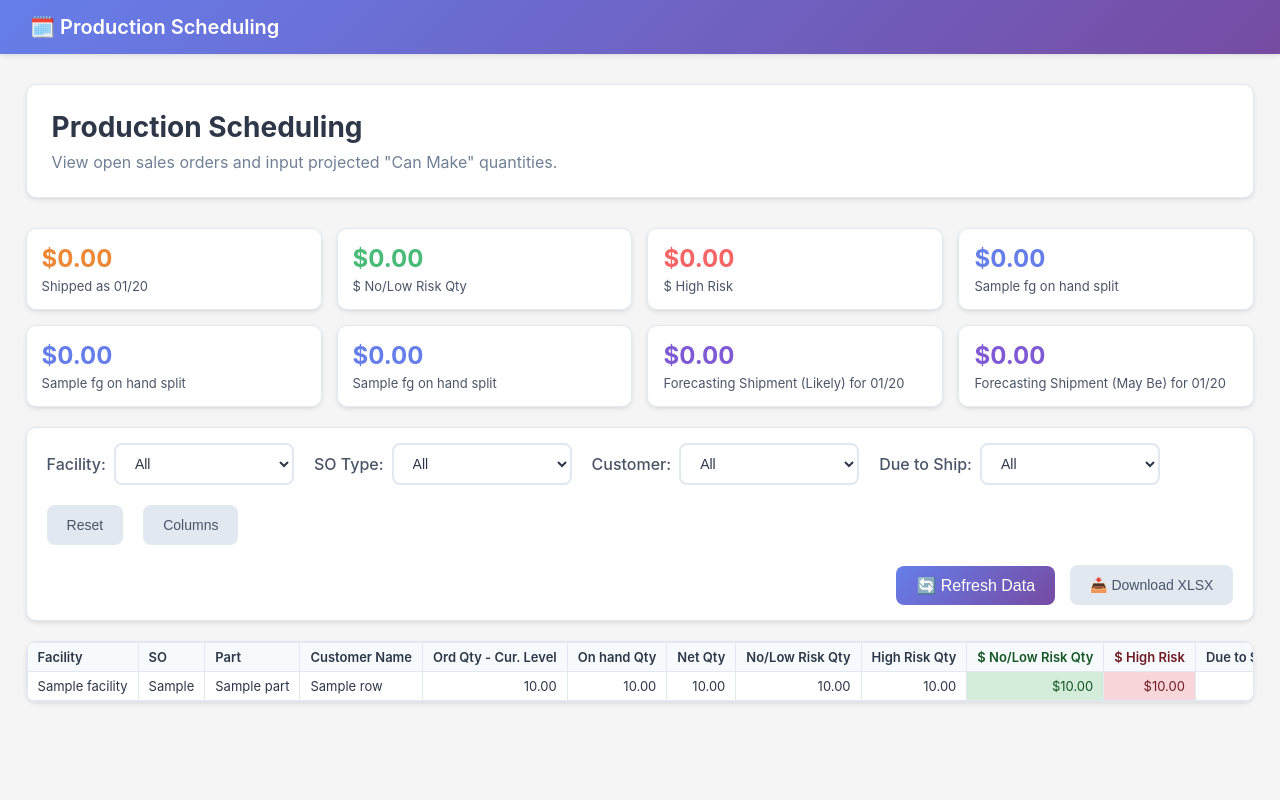
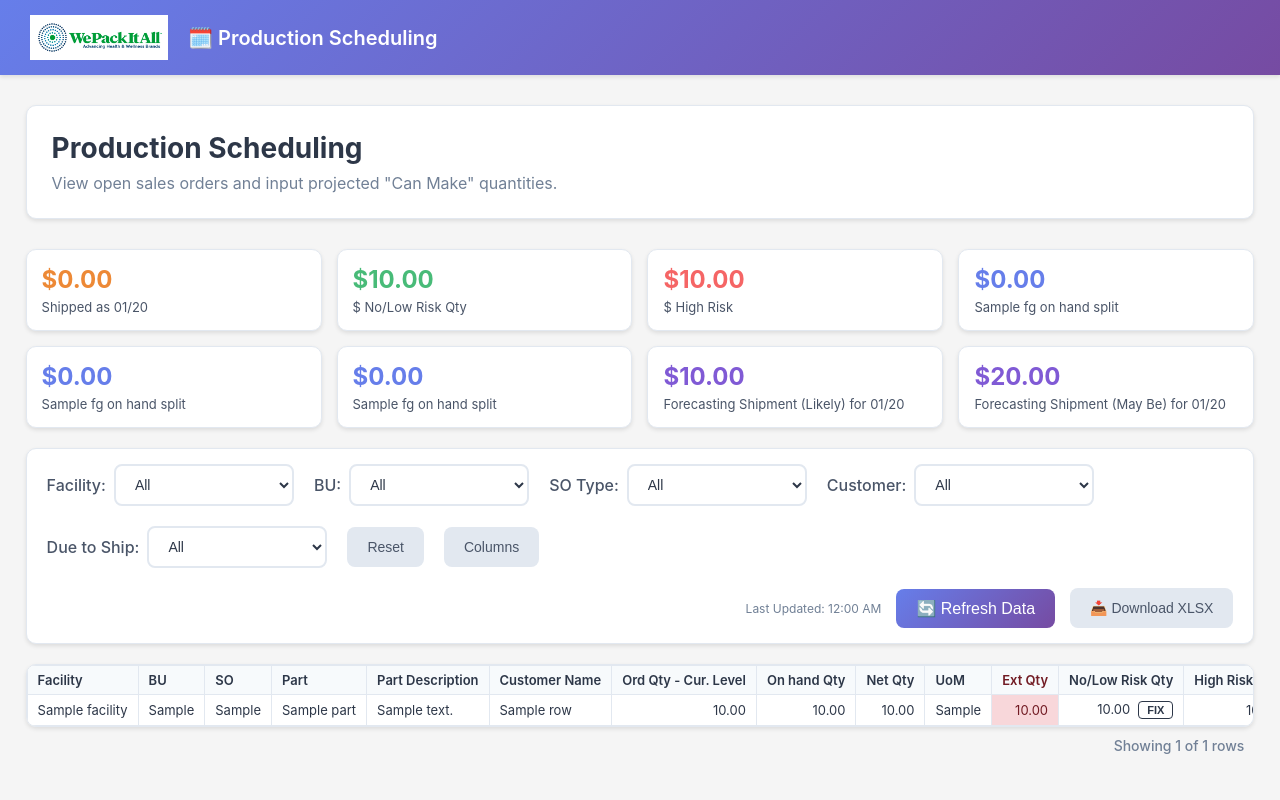
Before and after one commit to dangquyenbui-dotcom/downtime_tracker, a Flask app: template templates/scheduling/index.html in a window 1280 px wide. Run offline with Flask 3, Linux system fonts and the light colour scheme; the template is opened without the code that fills it: most values are stand-ins (such as "Sample title", 1, 10 or a date in 2020).

Commit message:
Add files via upload

```diff
--- a/templates/base.html
+++ b/templates/base.html
@@ -19,7 +19,13 @@
 <body>
     {% block navbar %}
 <div class="navbar">
-    <h1>{% block navbar_title %}🏭 {{ _('Production Portal') }}{% endblock %}</h1>
+    <div class="navbar-brand">
+        <a href="{{ url_for('main.dashboard') }}" class="navbar-logo-link">
+            <img src="{{ url_for('static', filename='img/wepackitall-logo-final-rgb-web.jpg') }}" alt="WePackItAll Logo" class="logo-light">
+            <img src="{{ url_for('static', filename='img/wepackitall-logo-final-rgb-reversed-web.png') }}" alt="WePackItAll Logo" class="logo-dark">
+        </a>
+        <h1>{% block navbar_title %}🏭 {{ _('Production Portal') }}{% endblock %}</h1>
+    </div>
     <div class="nav-links">
         {% if session.user %}
         {% include 'components/language_selector.html' %}
--- a/templates/scheduling/index.html
+++ b/templates/scheduling/index.html
@@ -223,6 +223,31 @@
     .column-toggle-dropdown input {
         margin-right: 10px;
     }
+
+    /* --- NEW 'Fix' Button Styles --- */
+    .suggestion-fix {
+        margin-left: 8px;
+        padding: 2px 8px;
+        font-size: 11px;
+        font-weight: bold;
+        border-radius: 4px;
+        border: 1px solid;
+        cursor: pointer;
+        vertical-align: middle;
+        text-transform: uppercase;
+    }
+
+    .suggestion-fix.fix-shortfall { /* Red for shortfall */
+        background-color: var(--alert-error-bg);
+        color: var(--alert-error-text);
+        border-color: var(--alert-error-border);
+    }
+
+    .suggestion-fix.fix-surplus { /* Yellow for surplus */
+        background-color: var(--alert-warning-bg);
+        color: var(--alert-warning-text);
+        border-color: var(--alert-warning-border);
+    }
 </style>
 {% endblock %}
 
@@ -276,6 +301,10 @@
             <select id="facilityFilter" class="form-select filter-select"><option value="">All</option></select>
         </div>
         <div class="filter-group">
+            <label for="buFilter">BU:</label>
+            <select id="buFilter" class="form-select filter-select"><option value="">All</option></select>
+        </div>
+        <div class="filter-group">
             <label for="soTypeFilter">SO Type:</label>
             <select id="soTypeFilter" class="form-select filter-select"><option value="">All</option></select>
         </div>
@@ -310,8 +339,10 @@
         <thead>
             <tr>
                 <th data-column-id="Facility">Facility</th>
+                <th data-column-id="BU">BU</th>
                 <th data-column-id="SO">SO</th>
                 <th data-column-id="Part">Part</th>
+                <th data-column-id="Description">Part Description</th>
                 <th data-column-id="Customer Name">Customer Name</th>
                 <th class="numeric" data-column-id="Ord Qty - (00) Level">Ord Qty - (00) Level</th>
                 <th class="numeric" data-column-id="Total Shipped Qty">Total Shipped Qty</th>
@@ -319,6 +350,9 @@
                 <th class="numeric" data-column-id="Produced Qty">Produced Qty</th>
                 <th class="numeric" data-column-id="On hand Qty">On hand Qty</th>
                 <th class="numeric" data-column-id="Net Qty">Net Qty</th>
+                <th data-column-id="UoM">UoM</th>
+                <th class="numeric" data-column-id="Qty Per UoM">Qty Per UoM</th>
+                <th class="numeric highlight-red" data-column-id="Ext Qty">Ext Qty</th>
                 <th class="numeric" data-column-id="ERP Can Make">ERP Can Make</th>
                 <th class="numeric" data-column-id="ERP Low Risk">ERP Low Risk</th>
                 <th class="numeric" data-column-id="ERP High Risk">ERP High Risk</th>
@@ -327,6 +361,7 @@
                 <th class="numeric" data-column-id="Unit Price">Unit Price</th>
                 <th class="numeric highlight-green" data-column-id="$ No/Low Risk Qty">$ No/Low Risk Qty</th>
                 <th class="numeric highlight-red" data-column-id="$ High Risk">$ High Risk</th>
+                <th data-column-id="Sales Rep">Sales Rep</th>
                 <th data-column-id="Due to Ship">Due to Ship</th>
             </tr>
         </thead>
@@ -334,15 +369,20 @@
             {% for row in schedule_data %}
             <tr data-so-number="{{ row['SO'] }}" data-part-number="{{ row['Part'] }}">
                 <td data-field="Facility">{{ row['Facility'] }}</td>
+                <td data-field="BU">{{ row['BU'] }}</td>
                 <td data-field="SO">{{ row['SO'] }}</td>
                 <td data-field="Part">{{ row['Part'] }}</td>
+                <td data-field="Description">{{ row['Description'] }}</td>
                 <td data-field="Customer Name">{{ row['Customer Name'] }}</td>
                 <td class="numeric">{{ "{:,.2f}".format((row['Ord Qty - (00) Level'] | float) or 0) }}</td>
                 <td class="numeric">{{ "{:,.2f}".format((row['Total Shipped Qty'] | float) or 0) }}</td>
                 <td class="numeric">{{ "{:,.2f}".format((row['Ord Qty - Cur. Level'] | float) or 0) }}</td>
                 <td class="numeric">{{ "{:,.2f}".format((row['Produced Qty'] | float) or 0) }}</td>
                 <td class="numeric">{{ "{:,.2f}".format((row['On hand Qty'] | float) or 0) }}</td>
-                <td class="numeric">{{ "{:,.2f}".format((row['Net Qty'] | float) or 0) }}</td>
+                <td class="numeric" data-field="Net Qty">{{ "{:,.2f}".format((row['Net Qty'] | float) or 0) }}</td>
+                <td data-field="UoM">{{ row['UoM'] }}</td>
+                <td class="numeric" data-field="Qty Per UoM">{{ row['Qty Per UoM'] }}</td>
+                <td class="numeric highlight-red">{{ "{:,.2f}".format((row['Ext Qty'] | float) or 0) }}</td>
                 <td class="numeric">{{ "{:,.2f}".format((row['Can Make - No Risk'] | float) or 0) }}</td>
                 <td class="numeric">{{ "{:,.2f}".format((row['Low Risk'] | float) or 0) }}</td>
                 <td class="numeric">{{ "{:,.2f}".format((row['High Risk'] | float) or 0) }}</td>
@@ -357,12 +397,13 @@
                 <td class="numeric">${{ "%.4f" | format((row['Unit Price'] | float) or 0) }}</td>
                 <td class="numeric highlight-green" data-calculated-for="No/Low Risk Qty">${{ "{:,.2f}".format((row['$ No/Low Risk Qty'] | float) or 0) }}</td>
                 <td class="numeric highlight-red" data-calculated-for="High Risk Qty">${{ "{:,.2f}".format((row['$ High Risk'] | float) or 0) }}</td>
+                <td data-field="Sales Rep">{{ row['Sales Rep'] }}</td>
                 <td data-field="Due to Ship">{{ row['Due to Ship'] or '' }}</td>
                 <td style="display:none;" data-field="SO Type">{{ row['SO Type'] }}</td>
             </tr>
             {% else %}
             <tr>
-                <td colspan="20" style="text-align: center; padding: 20px;">No scheduling data found.</td>
+                <td colspan="25" style="text-align: center; padding: 20px;">No scheduling data found.</td>
             </tr>
             {% endfor %}
         </tbody>
```
Also changed, not shown: templates/login.html (+23 -14 lines), README.md.
